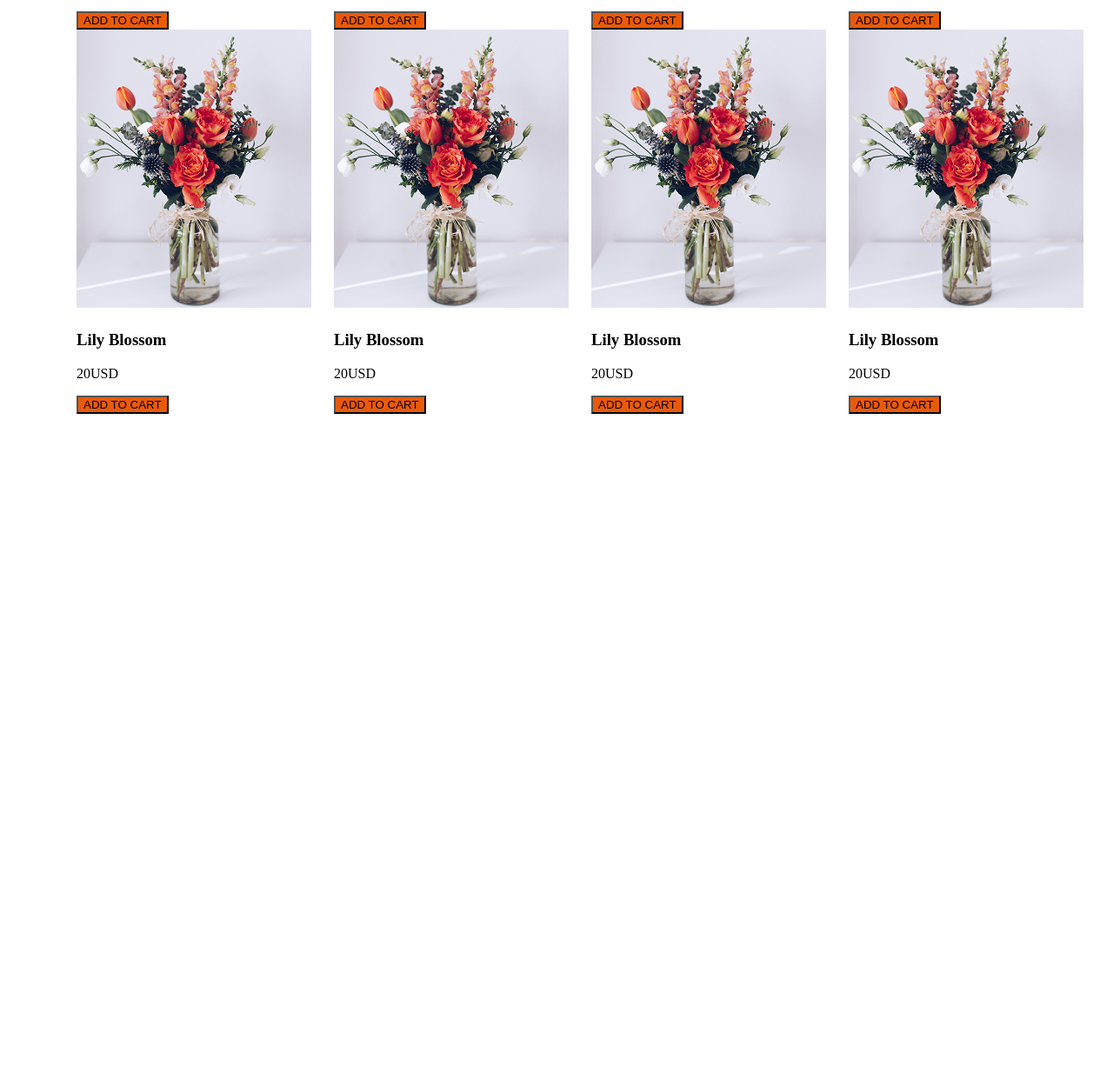
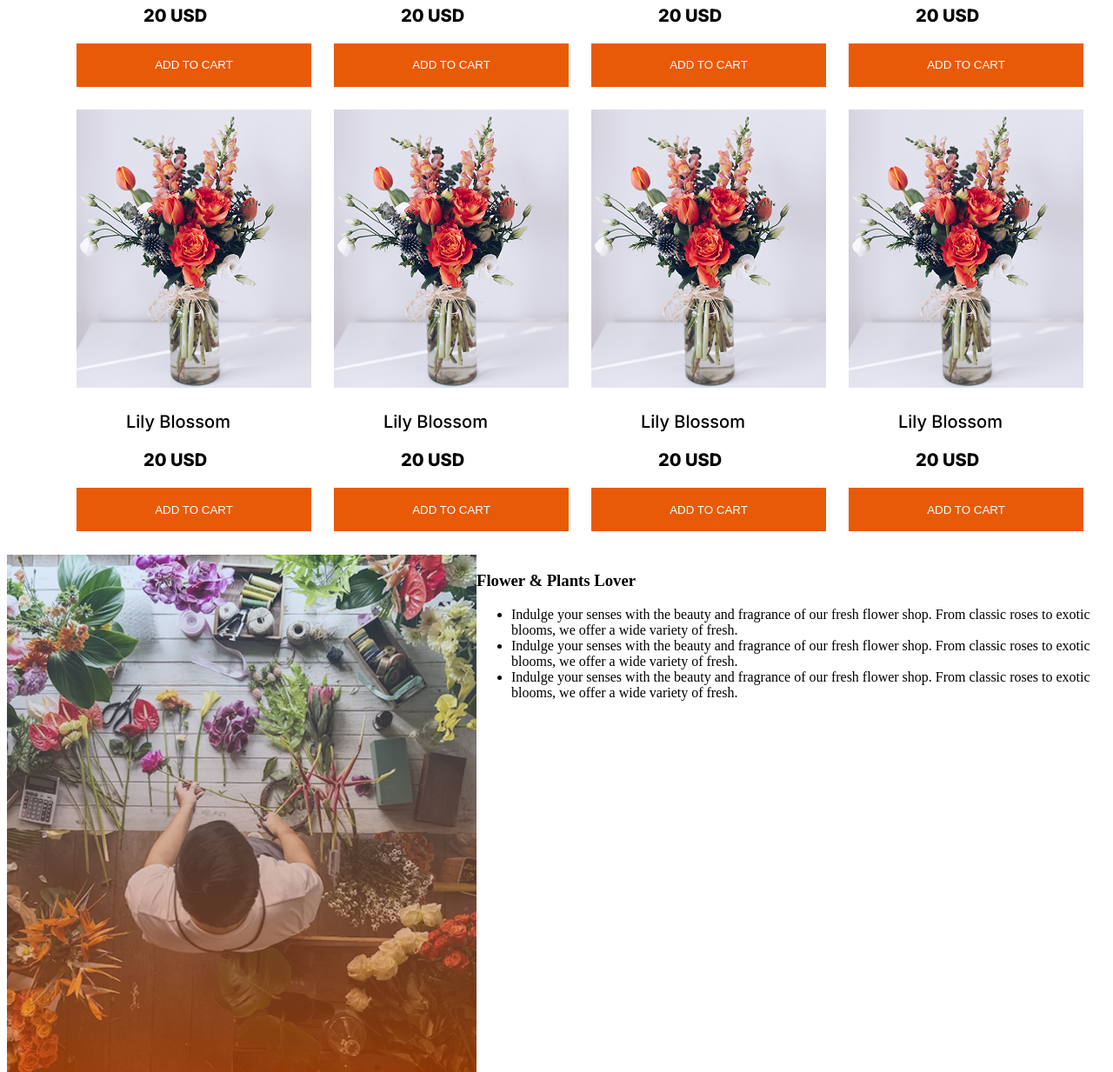
Before and after one commit to jihadraihan/Assignment-2, a plain HTML site: page index.html in a window 1280 px wide. Shown: the part 1339-2572 px from the top of the page at 87% size. Before the commit the page ends 1823 px from the top, so only its background shows below. Drawn offline with Linux system fonts and the light colour scheme.

Commit message:
add plant section

```diff
--- a/index.html
+++ b/index.html
@@ -46,55 +46,87 @@
                     <div>
                     <img src="./image/sample-flower-image.png" alt="">
                     <h3>Lily Blossom</h3>
-                    <p>20USD</p>
+                    <p>20 USD</p>
                     <button>ADD TO CART</button>
                 </div>
                 <div>
                     <img src="./image/sample-flower-image.png" alt="">
                     <h3>Lily Blossom</h3>
-                    <p>20USD</p>
+                    <p>20 USD</p>
                     <button>ADD TO CART</button>
                 </div>
                 <div>
                     <img src="./image/sample-flower-image.png" alt="">
                     <h3>Lily Blossom</h3>
-                    <p>20USD</p>
+                    <p>20 USD</p>
                     <button>ADD TO CART</button>
                 </div>
                 <div>
                     <img src="./image/sample-flower-image.png" alt="">
                     <h3>Lily Blossom</h3>
-                    <p>20USD</p>
+                    <p>20 USD</p>
                     <button>ADD TO CART</button>
                 </div>
                 <div>
                     <img src="./image/sample-flower-image.png" alt="">
                     <h3>Lily Blossom</h3>
-                    <p>20USD</p>
+                    <p>20 USD</p>
                     <button>ADD TO CART</button>
                 </div>
                 <div>
                     <img src="./image/sample-flower-image.png" alt="">
                     <h3>Lily Blossom</h3>
-                    <p>20USD</p>
+                    <p>20 USD</p>
                     <button>ADD TO CART</button>
                 </div>
                 <div>
                     <img src="./image/sample-flower-image.png" alt="">
                     <h3>Lily Blossom</h3>
-                    <p>20USD</p>
+                    <p>20 USD</p>
                     <button>ADD TO CART</button>
                 </div>
                 <div>
                     <img src="./image/sample-flower-image.png" alt="">
                     <h3>Lily Blossom</h3>
-                    <p>20USD</p>
+                    <p>20 USD</p>
                     <button>ADD TO CART</button>
                 </div>
             </div>
         </div>
-
-
+        <div class="plant-lover">
+            <div>
+                <img src="./image/flower-store.png" alt="">
+            </div>
+            <div>
+                <h3>Flower & Plants Lover</h3>
+                <ul>
+                    <li>Indulge your senses with the beauty and fragrance of our fresh flower shop. From classic roses to exotic blooms, we offer a wide variety of fresh.</li>
+                    <li>Indulge your senses with the beauty and fragrance of our fresh flower shop. From classic roses to exotic blooms, we offer a wide variety of fresh.</li>
+                    <li>Indulge your senses with the beauty and fragrance of our fresh flower shop. From classic roses to exotic blooms, we offer a wide variety of fresh.</li>
+                </ul>
+            </div>
+        </div>
     </main>
+    <footer>
+        <div>
+            <img src="./image/logo.png" alt="">
+            <h3>Indulge your senses with the beauty and fragrance of our fresh flower shop. </h3>
+        </div>
+        <div>
+            <a href="">Home</a>
+            <a href="">About Us</a>
+            <a href="">Blog</a>
+            <a href="">FAQ</a>
+            <a href="">Contact Us</a>
+            <a href="">Feature</a>
+            <a href="">Pricing</a>
+            <a href="">Privacy Policy</a>
+            <a href="">Terms of Service</a>
+            <a href="">Help Center</a>
+        </div>
+        <div>
+            <img src="./image/icon-linkedin.png" alt=""><img src="./image/icon-twitter.png" alt=""><img src="./image/icon-facebook.png" alt=""><img src="./image/icon-youtube.png" alt="">
+        </div>
+    </footer>
 </body>
 </html>
--- a/style/style.css
+++ b/style/style.css
@@ -22,7 +22,7 @@ button{
     display: flex;
     margin-top: 5em;
     margin-left: 4em;
-    max-height: 450px;
+
 }
 .banner-img{
     margin-top: 8%;
@@ -79,14 +79,43 @@ button{
     display: grid;
     grid-template-columns: repeat(4, 1fr);
     margin-left: 5em;
-    margin-top: 4em;
+    margin-top: 5em;
+}
+.plant-card button{
+    align-items: center;
+    color: white;
+    border: none;
+    height: 3.75em;
+    width: 20.25em;
+    margin-bottom: 2em;
+}
+.plant-card p{
+    font-family: "Inter", sans-serif;
+    font-optical-sizing: auto;
+    font-weight: 800;
+    font-style: bold;
+    font-size: 1.25em;
+    width: 70%;
+    margin-left: 26%;
+}
+.plant-card h3{
+    font-family: "Inter", sans-serif;
+    font-optical-sizing: auto;
+    font-weight: 500;
+    font-style: bold;
+    font-size: 1.25em;
+    width: 70%;
+    margin-left: 19.25%;
+}
+.plant-lover{
+    display: flex;
 }
 
 /* banner responsive */
 @media screen and (max-width: 576px) {
     .banner{
-        margin: 0px 0px;
-        margin-top: 80%;
+        max-width: 10px;
+        margin-top: 30%;
         flex-direction: column-reverse;
     }
 }
```
